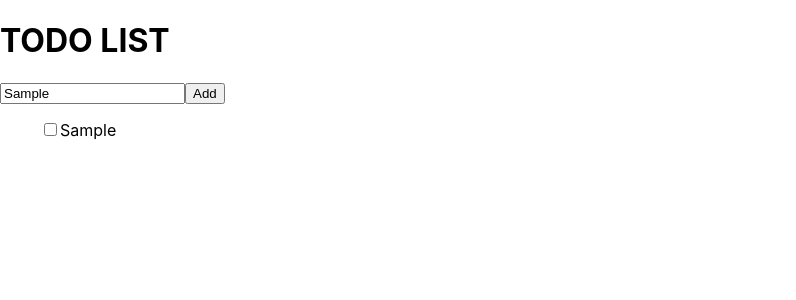
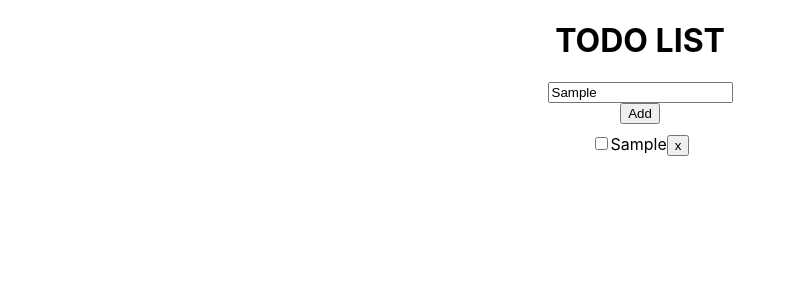
Before and after one commit to Anisha7/fe-interview-prep, a React (Create React App) app: page / in a window 1280 px wide. Both pictures are taken after typing "Sample" into the empty fields and a click on the button "Add". Shown: the top 300 px of the page, without its empty margins (0-796 px from the left). Built offline with nearby package versions, Linux system fonts and the light colour scheme.

Commit message:
delete option

```diff
--- a/src/components/TodoListApp/helpers.tsx
+++ b/src/components/TodoListApp/helpers.tsx
@@ -1,7 +1,31 @@
 import React, { useState } from "react";
 import { useDispatch } from "react-redux";
-import { addTask, updateTask } from "../../store/actions/todolist";
+import styled from "styled-components";
+import { addTask, updateTask, deleteTask } from "../../store/actions/todolist";
 import { Task } from "../../store/actions/todolist/types";
+
+export const StyledTaskListContainer = styled.div`
+  display: flex;
+  flex-direction: column;
+  align-items: center;
+  width: 300px;
+  margin: auto;
+`;
+
+export const StyledTaskListItemsContainer = styled.ul`
+  display: flex;
+  flex-direction: column;
+  align-items: center;
+  list-style-type: none;
+  margin: 10px;
+  padding: 0;
+  width: 100%;
+`;
+
+export const StyledTaskListItem = styled.li`
+  text-decoration: none;
+`;
+
 export interface TaskListItemProps {
   task: Task;
 }
@@ -11,7 +35,7 @@ export const TaskListItem: React.FunctionComponent<TaskListItemProps> = ({
 }) => {
   const dispatch = useDispatch();
   return (
-    <>
+    <StyledTaskListItem>
       <input
         type="checkbox"
         name={task.title}
@@ -23,7 +47,8 @@ export const TaskListItem: React.FunctionComponent<TaskListItemProps> = ({
         alt={task.title}
       />
       <label>{task.title}</label>
-    </>
+      <button onClick={() => dispatch(deleteTask(task))}>x</button>
+    </StyledTaskListItem>
   );
 };
 
--- a/src/components/TodoListApp/index.tsx
+++ b/src/components/TodoListApp/index.tsx
@@ -1,21 +1,26 @@
 import React from "react";
 import { useSelector } from "react-redux";
 import { ReduxState } from "../../store/ReduxState";
-import { AddTaskItem, TaskListItem } from "./helpers";
+import {
+  AddTaskItem,
+  StyledTaskListContainer,
+  TaskListItem,
+  StyledTaskListItemsContainer,
+} from "./helpers";
 
 const TodoListApp: React.FunctionComponent = () => {
   const { task } = useSelector((state: ReduxState) => state);
   const totalTasks = task.length;
   return (
-    <div>
+    <StyledTaskListContainer>
       <h1>TODO LIST</h1>
       <AddTaskItem totalTasks={totalTasks} />
-      <ul>
+      <StyledTaskListItemsContainer>
         {task?.map((t) => {
           return <TaskListItem task={t} />;
         })}
-      </ul>
-    </div>
+      </StyledTaskListItemsContainer>
+    </StyledTaskListContainer>
   );
 };
 
```
Also changed, not shown: 1 other file (tests, documents, lock files or other folders).
